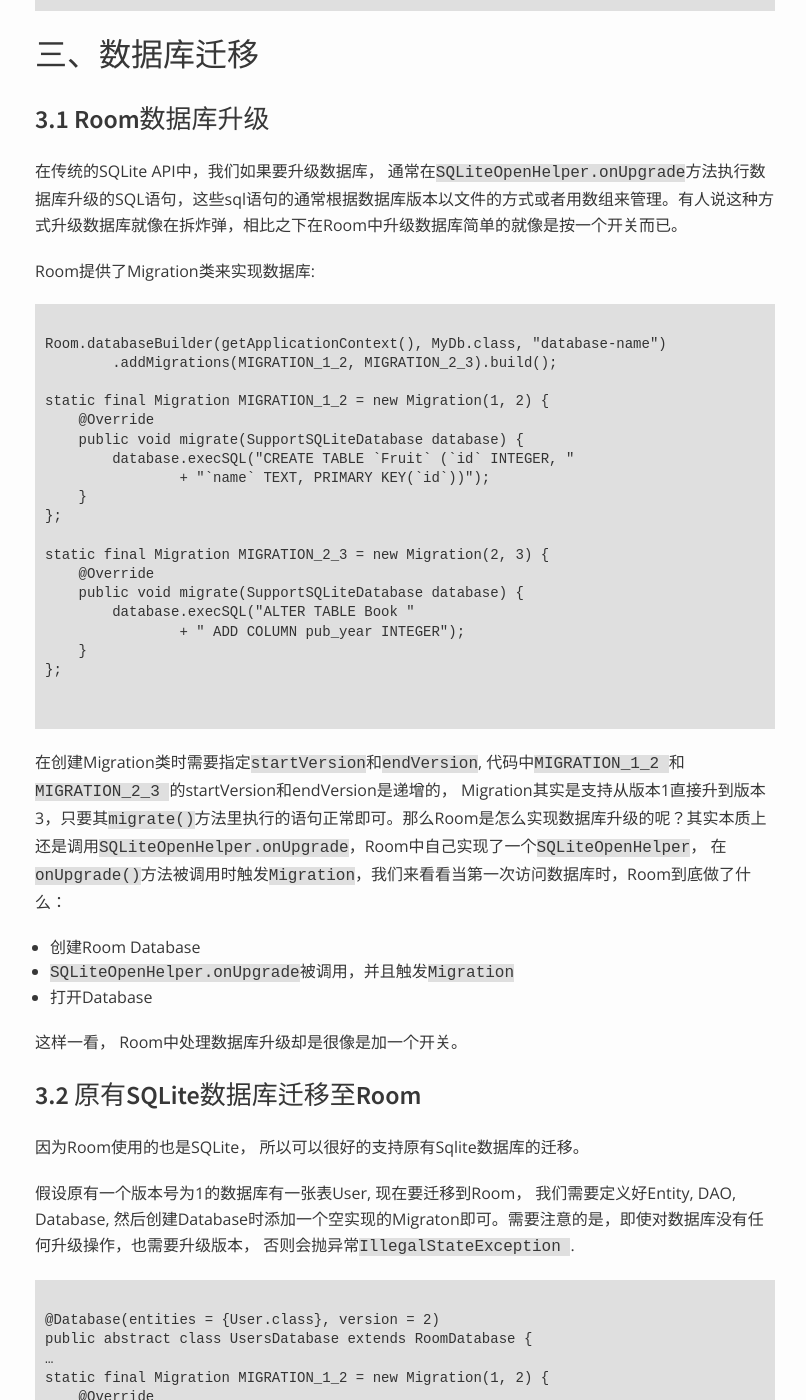
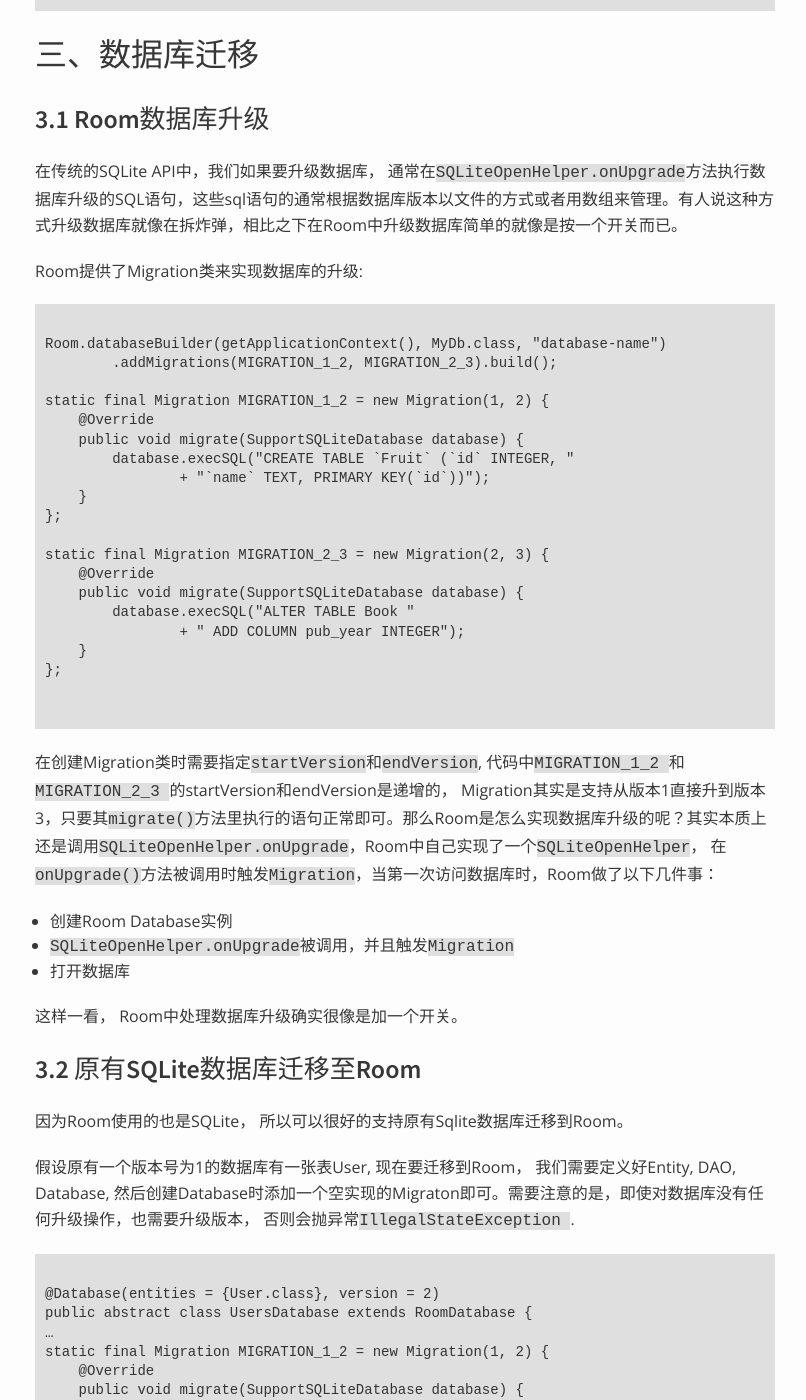
Before and after one commit to IssacZhou777/JellyPaul.github.io, a Jekyll site: the page built from _posts/2017-12-4-探索Androoid架构组件Room.md, in a window 1280 px wide and 1400 px high, scrolled down 7196 px. Shown: the whole window, without its empty margins (235-1041 px from the left). Built offline with Jekyll 4.4.1, drawn with Linux system fonts in a browser that asks for light colours; some of the changed text lies outside the part shown.

Commit message:
room 部分内容修改

````diff
--- a/_posts/2017-12-4-探索Androoid架构组件Room.md
+++ b/_posts/2017-12-4-探索Androoid架构组件Room.md
@@ -281,7 +281,7 @@ AppDatabase db = Room.databaseBuilder(getApplicationContext(),
 
 在传统的SQLite API中，我们如果要升级数据库， 通常在`SQLiteOpenHelper.onUpgrade`方法执行数据库升级的SQL语句，这些sql语句的通常根据数据库版本以文件的方式或者用数组来管理。有人说这种方式升级数据库就像在拆炸弹，相比之下在Room中升级数据库简单的就像是按一个开关而已。
 
-Room提供了Migration类来实现数据库:
+Room提供了Migration类来实现数据库的升级:
 
 ```
 Room.databaseBuilder(getApplicationContext(), MyDb.class, "database-name")
@@ -304,17 +304,17 @@ static final Migration MIGRATION_2_3 = new Migration(2, 3) {
 };
 ```
 
-在创建Migration类时需要指定`startVersion`和`endVersion`, 代码中`MIGRATION_1_2 `和`MIGRATION_2_3 `的startVersion和endVersion是递增的， Migration其实是支持从版本1直接升到版本3，只要其`migrate()`方法里执行的语句正常即可。那么Room是怎么实现数据库升级的呢？其实本质上还是调用`SQLiteOpenHelper.onUpgrade`，Room中自己实现了一个`SQLiteOpenHelper`， 在`onUpgrade()`方法被调用时触发`Migration`，我们来看看当第一次访问数据库时，Room到底做了什么：
+在创建Migration类时需要指定`startVersion`和`endVersion`, 代码中`MIGRATION_1_2 `和`MIGRATION_2_3 `的startVersion和endVersion是递增的， Migration其实是支持从版本1直接升到版本3，只要其`migrate()`方法里执行的语句正常即可。那么Room是怎么实现数据库升级的呢？其实本质上还是调用`SQLiteOpenHelper.onUpgrade`，Room中自己实现了一个`SQLiteOpenHelper`， 在`onUpgrade()`方法被调用时触发`Migration`，当第一次访问数据库时，Room做了以下几件事：
 
-* 创建Room Database
+* 创建Room Database实例
 * `SQLiteOpenHelper.onUpgrade`被调用，并且触发`Migration`
-* 打开Database
+* 打开数据库
 
-这样一看， Room中处理数据库升级却是很像是加一个开关。
+这样一看， Room中处理数据库升级确实很像是加一个开关。
 
 ### 3.2 原有SQLite数据库迁移至Room
 
-因为Room使用的也是SQLite， 所以可以很好的支持原有Sqlite数据库的迁移。
+因为Room使用的也是SQLite， 所以可以很好的支持原有Sqlite数据库迁移到Room。
 
 假设原有一个版本号为1的数据库有一张表User, 现在要迁移到Room， 我们需要定义好Entity, DAO, Database, 然后创建Database时添加一个空实现的Migraton即可。需要注意的是，即使对数据库没有任何升级操作，也需要升级版本， 否则会抛异常`IllegalStateException `.
 
@@ -374,7 +374,7 @@ public class User {
 
 ## 五、总结
 
-在SQLite API方式实现数据持久化的项目中，相信都有一个任务繁重的`SQLiteOpenHelper`实现, 一堆维护表的字段的`Constant`类， 一堆代码类似的数据库访问类（DAO），访问数据库时需要做Cursor的遍历，构建并返回对应的POJO类...Room作为在SQLite之上封装的ORM库，比较直观的体验是：
+在SQLite API方式实现数据持久化的项目中，相信都有一个任务繁重的`SQLiteOpenHelper`实现, 一堆维护表的字段的`Constant`类， 一堆代码类似的数据库访问类（DAO），访问数据库时需要做Cursor的遍历，构建并返回对应的POJO类...相比之下，Room作为在SQLite之上封装的ORM库确实有诸多优势，比较直观的体验是：
 
 * 比Sqlite API更简单的使用方式
 * 省略了许多重复代码
@@ -384,7 +384,7 @@ public class User {
 想要了解更多Room相关内容可以戳下面的链接：
 
 *  Google Sample [https://github.com/googlesamples/android-architecture-components](https://github.com/googlesamples/android-architecture-components)
-* 数据库迁移[https://medium.com/google-developers/understanding-migrations-with-room-f01e04b07929](https://medium.com/google-developers/understanding-migrations-with-room-f01e04b07929)
+* Room数据库迁移[https://medium.com/google-developers/understanding-migrations-with-room-f01e04b07929](https://medium.com/google-developers/understanding-migrations-with-room-f01e04b07929)
 * Room使用引导说明 [https://medium.com/google-developers/7-steps-to-room-27a5fe5f99b2](https://medium.com/google-developers/7-steps-to-room-27a5fe5f99b2)
 * Room 🔗 RxJava [https://medium.com/google-developers/room-rxjava-acb0cd4f3757](https://medium.com/google-developers/room-rxjava-acb0cd4f3757)
 * 7 Pro-tips for Room [https://medium.com/google-developers/7-pro-tips-for-room-fbadea4bfbd1](https://medium.com/google-developers/7-pro-tips-for-room-fbadea4bfbd1)
````
Also changed, not shown: other parts of _posts/2017-12-4-探索Androoid架构组件Room.md (+1 -1 lines).
